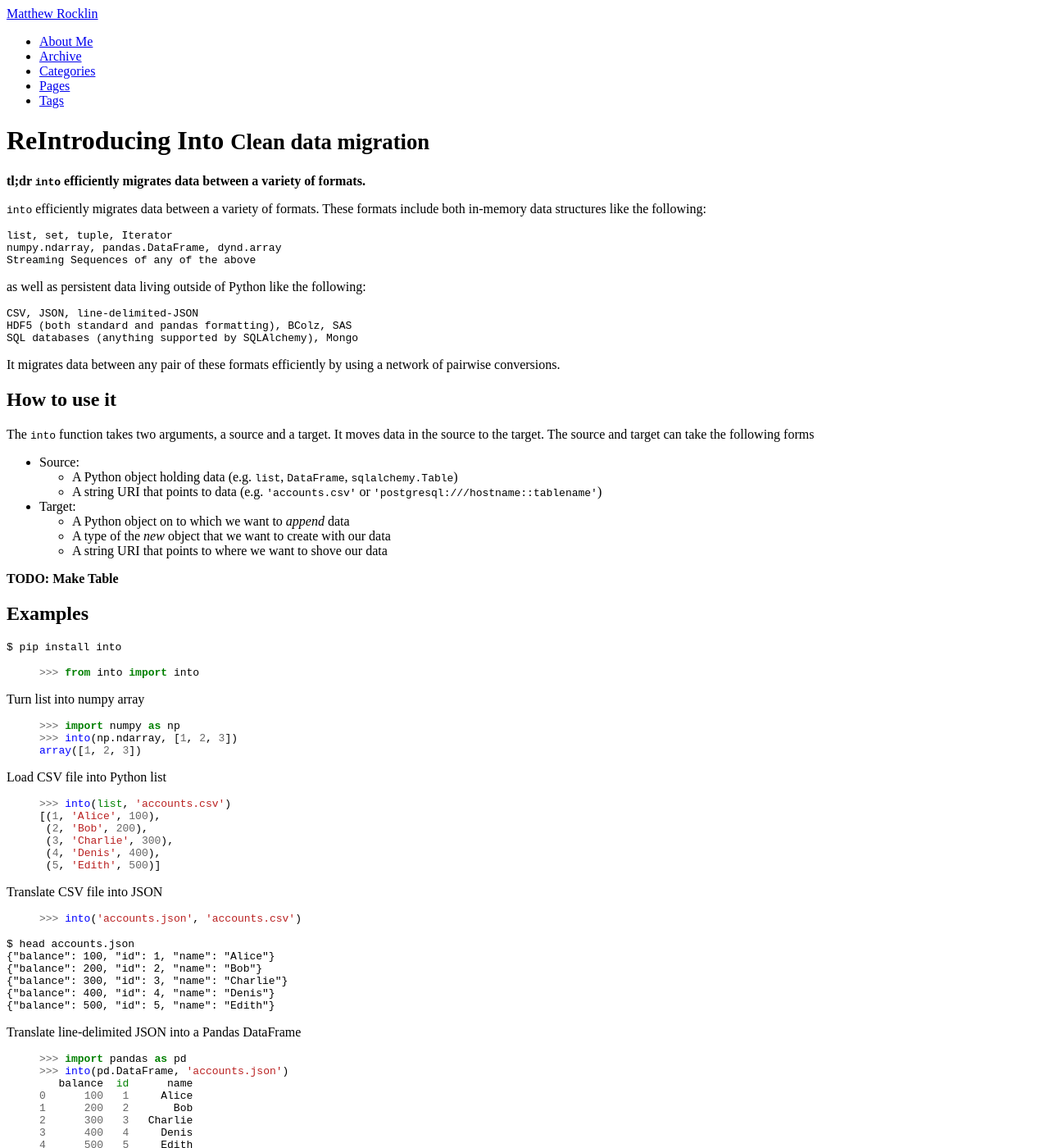
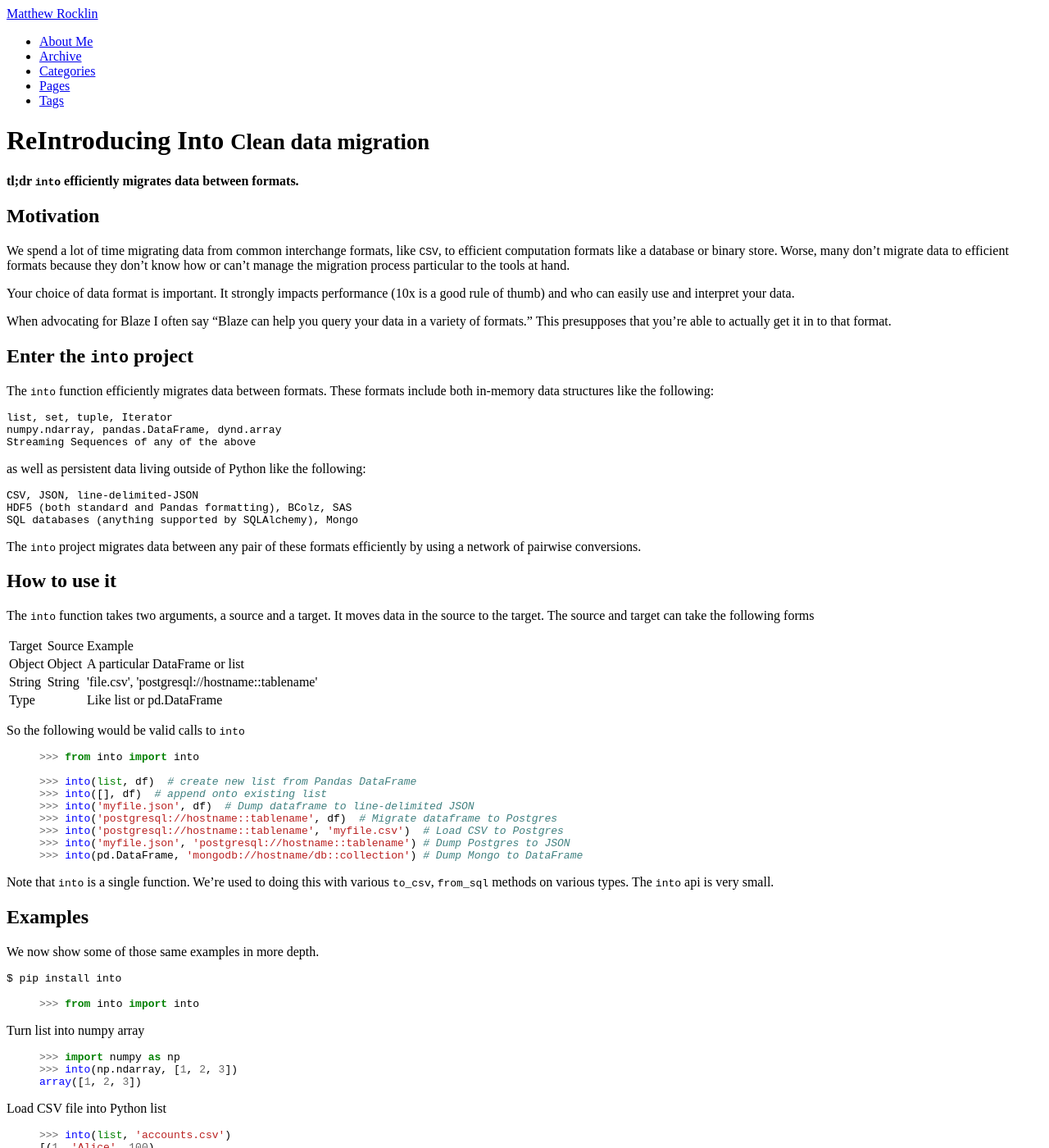
Before and after one commit to besyskymnbk/blog, a Jekyll site: the page built from _posts/work/2015-02-03-Into.md, in a window 1280 px wide and 1400 px high. Shown: the whole window at 82% size. Built offline with Jekyll 4.4.1, drawn with Linux system fonts in a browser that asks for light colours; comment, search, counter and statistics services are not loaded; some of the changed text lies outside the part shown.

Commit message:
revamp into post

```diff
--- a/_posts/work/2015-02-03-Into.md
+++ b/_posts/work/2015-02-03-Into.md
@@ -8,9 +8,27 @@ tags : [scipy, Python, Programming, Blaze]
 ---
 {% include JB/setup %}
 
-**tl;dr `into` efficiently migrates data between a variety of formats.**
+**tl;dr `into` efficiently migrates data between formats.**
 
-`into` efficiently migrates data between a variety of formats.
+Motivation
+----------
+
+We spend a lot of time migrating data from common interchange formats, like
+`CSV`, to efficient computation formats like a database or binary store.
+Worse, many don't migrate data to efficient formats because they don't know how
+or can't manage the migration process particular to the tools at hand.
+
+Your choice of data format is important.  It strongly impacts performance (10x
+is a good rule of thumb) and who can easily use and interpret your data.
+
+When advocating for Blaze I often say "Blaze can help you query your data in a
+variety of formats."  This presupposes that you're able to actually get it in
+to that format.
+
+Enter the `into` project
+------------------------
+
+The `into` function efficiently migrates data between formats.
 These formats include both in-memory data structures like the following:
 
     list, set, tuple, Iterator
@@ -20,11 +38,11 @@ These formats include both in-memory data structures like the following:
 as well as persistent data living outside of Python like the following:
 
     CSV, JSON, line-delimited-JSON
-    HDF5 (both standard and pandas formatting), BColz, SAS
+    HDF5 (both standard and Pandas formatting), BColz, SAS
     SQL databases (anything supported by SQLAlchemy), Mongo
 
-It migrates data between any pair of these formats efficiently by using a
-network of pairwise conversions.
+The `into` project migrates data between any pair of these formats efficiently
+by using a network of pairwise conversions.
 
 
 How to use it
@@ -34,20 +52,52 @@ The `into` function takes two arguments, a source and a target.  It moves data
 in the source to the target.  The source and target can take the following
 forms
 
-* Source:
-    * A Python object holding data (e.g. `list`, `DataFrame`, `sqlalchemy.Table`)
-    * A string URI that points to data (e.g. `'accounts.csv'` or `'postgresql:///hostname::tablename'`)
-* Target:
-    * A Python object on to which we want to *append* data
-    * A type of the *new* object that we want to create with our data
-    * A string URI that points to where we want to shove our data
+<table>
+    <thead>
+    <tr>
+        <td> Target </td>
+        <td> Source </td>
+        <td> Example </td>
+    </tr>
+    </thead>
+    <tr>
+        <td> Object </td>
+        <td> Object </td>
+        <td> A particular DataFrame or list </td>
+    </tr>
+    <tr>
+        <td> String </td>
+        <td> String </td>
+        <td> 'file.csv', 'postgresql://hostname::tablename' </td>
+    </tr>
+    <tr>
+        <td> Type </td>
+        <td>        </td>
+        <td> Like list or pd.DataFrame </td>
+    </tr>
+</table>
 
+So the following would be valid calls to `into`
 
-**TODO: Make Table**
+{% highlight Python %}
+>>> from into import into
 
+>>> into(list, df)  # create new list from Pandas DataFrame
+>>> into([], df)  # append onto existing list
+>>> into('myfile.json', df)  # Dump dataframe to line-delimited JSON
+>>> into('postgresql://hostname::tablename', df)  # Migrate dataframe to Postgres
+>>> into('postgresql://hostname::tablename', 'myfile.csv')  # Load CSV to Postgres
+>>> into('myfile.json', 'postgresql://hostname::tablename') # Dump Postgres to JSON
+>>> into(pd.DataFrame, 'mongodb://hostname/db::collection') # Dump Mongo to DataFrame
+{% endhighlight %}
+
+Note that `into` is a single function.  We're used to doing this with various
+`to_csv`, `from_sql` methods on various types.  The `into` api is very small.
 
 Examples
 --------
+
+We now show some of those same examples in more depth.
 
     $ pip install into
 
@@ -101,11 +151,13 @@ Translate line-delimited JSON into a Pandas DataFrame
 {% endhighlight %}
 
 
-
 How does it work?
 -----------------
 
-<img src="{{BASE_PATH}}/images/star.png" align="right" width="400px">
+<figure align="right" width="400px">
+<img src="{{BASE_PATH}}/images/star.png">
+<figcaption>A centralized scheme.  Robust but inefficient.</figcaption>
+</figure>
 
 This is challenging.  Robust and efficient conversions between any two pairs of
 formats is fraught with special cases and bizarre libraries.  The common
@@ -124,7 +176,7 @@ pure Python objects.
 
 Consider migrating data from a CSV file to a PostgreSQL database.  Using
 Python iterators through SQLAlchemy we rarely exceed migration speeds greater
-than 2000 records per second.  However using direct loaders native to
+than 2000 records per second.  However using direct CSV loaders native to
 PostgreSQL we can achieve speeds greater than 50000 records per second.  This
 is the difference between an overnight job and a cup of coffee.  However this
 requires that we're flexible enough to use special code in special situations.
@@ -135,7 +187,12 @@ generic solutions.*
 Into is a network of these pairwise migrations.  We visualize that network
 below:
 
-<img src="https://raw.githubusercontent.com/ContinuumIO/into/master/doc/images/conversions.png">
+<figure>
+<a href="https://raw.githubusercontent.com/ContinuumIO/into/master/doc/images/conversions.png">
+    <img src="https://raw.githubusercontent.com/ContinuumIO/into/master/doc/images/conversions.png">
+</a>
+<figcaption>Into's decentralized migration scheme.  Complex but powerful</figcaption>
+</figure>
 
 Each node is a data format.  Each directed edge is a function that transforms
 data between two formats.  A single call to `into` may traverse multiple edges
@@ -178,12 +235,14 @@ connection to Blaze.  I then promptly shut up about it.  This was because the
 old implementation (before this network approach) was difficult to
 extend/maintain and wasn't ready for prime-time.
 
-Into is now ready for prime-time.  It's also available independently from
-Blaze, both via `conda` and via `pip`.  The major dependencies are NumPy,
-Pandas, and NetworkX, though of course if you want to take advantage of some of
-the higher performing formats, like HDF5, you'll need to install those
-libraries as well.  For anyone reading my blog I suspect that it's a pretty
-light-weight dependency.
+I am *very happy* with this network.  Unexpected applications very often *just
+work* and into is now ready for prime-time.  It's also available independently
+from Blaze, both via `conda` and via `pip`.  The major dependencies are NumPy,
+Pandas, and NetworkX so it's relatively lightweight for most most people who
+might read my blog.  Of course if you want to take advantage of some of the
+higher performing formats, like `HDF5`, you'll need to install those libraries
+as well.  For anyone reading my blog I suspect that it's a pretty light-weight
+dependency.
 
 
 How do I get started?
@@ -199,5 +258,14 @@ You then might want to go through the first half of
 [this tutorial](https://github.com/ContinuumIO/blaze-tutorial#into)
 
 Or just give it a shot without reading anything.  My hope is that the interface
-is simple enough that users can pick it up naturally.  If you run in to issues
-then I'd love to hear about them at `blaze-dev@continuum.io`
+is simple enough (just one function!) that users can pick it up naturally.  If
+you run in to issues then I'd love to hear about them at
+`blaze-dev@continuum.io`
+
+
+What's next?
+------------
+
+We're currently working on adding more components to the graph for data living
+on remote hosts, HDFS, S3, etc..  This is technically already in git master but
+not yet reliable for public use.
```
